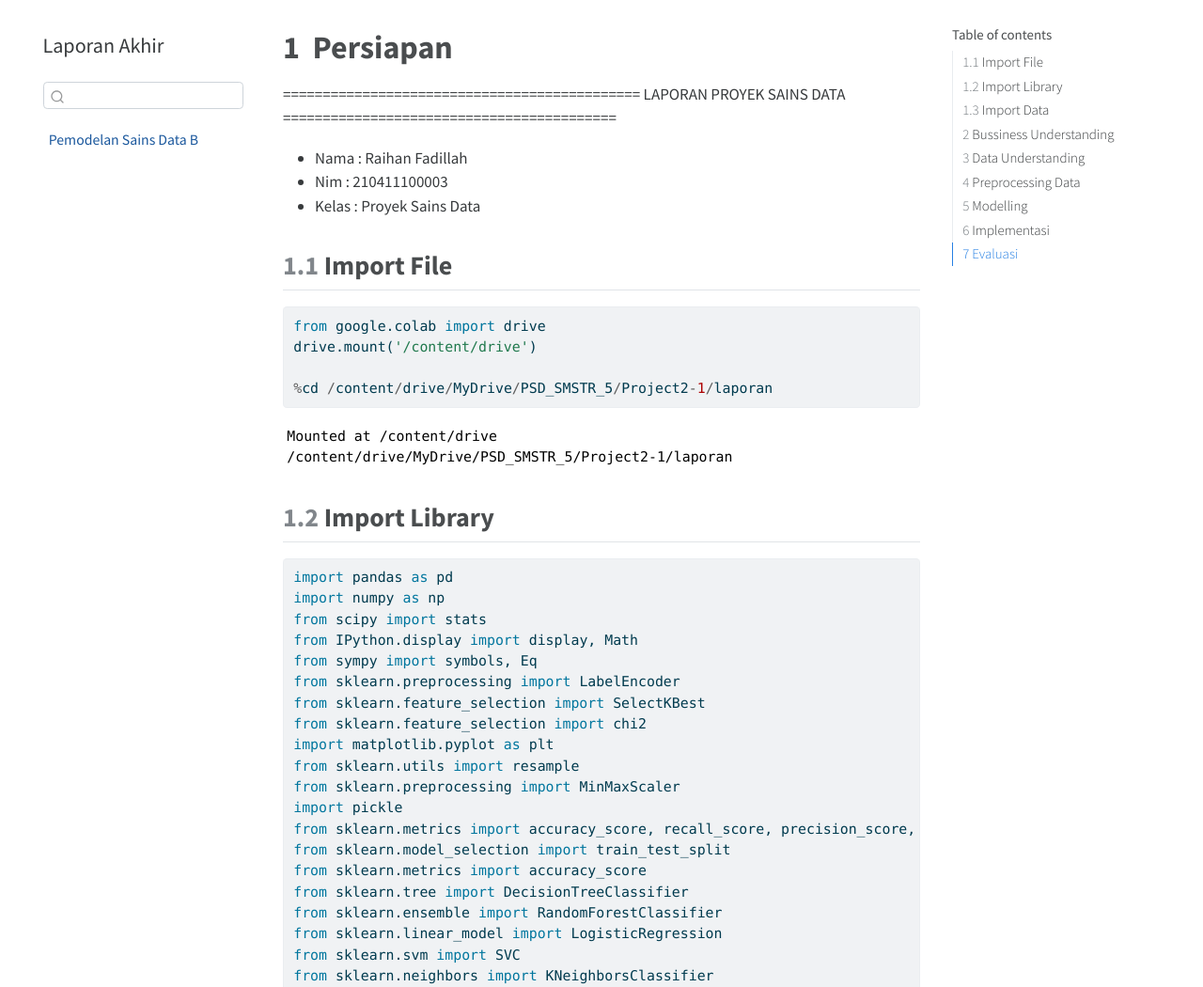
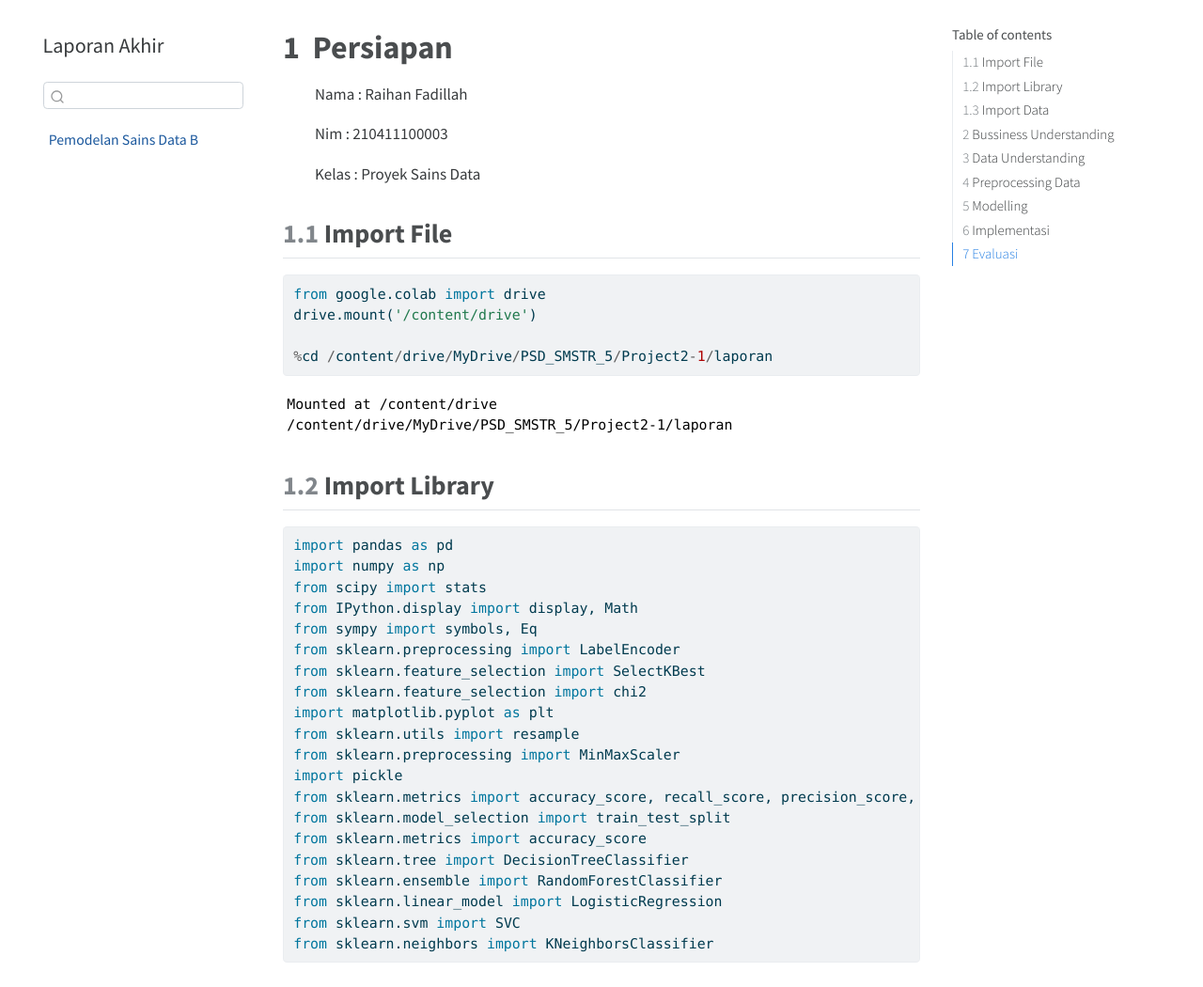
Before and after one commit to Raihan14-Fadillah/book_21-003, a plain HTML site: page index.html in a window 1280 px wide. Shown: the top 1050 px of the page at 94% size. Drawn offline with nearby package versions, Linux system fonts and the light colour scheme; a script that the page names is missing.

Commit message:
Update index.html

```diff
--- a/index.html
+++ b/index.html
@@ -220,13 +220,10 @@ pre > code.sourceCode > span > a:first-child::before { text-decoration: underlin
 
 
 </header>
-
-<p>============================================= LAPORAN PROYEK SAINS DATA ==========================================</p>
-<ul>
-<li>Nama : Raihan Fadillah</li>
-<li>Nim : 210411100003</li>
-<li>Kelas : Proyek Sains Data</li>
-</ul>
+<ul>Nama : Raihan Fadillah</ul>
+<ul>Nim : 210411100003</ul>
+<ul>Kelas : Proyek Sains Data</ul>
+
 <section id="import-file" class="level2" data-number="1.1">
 <h2 data-number="1.1" class="anchored" data-anchor-id="import-file"><span class="header-section-number">1.1</span> Import File</h2>
 <div class="cell" data-executioninfo="{&quot;status&quot;:&quot;ok&quot;,&quot;timestamp&quot;:1700042217402,&quot;user_tz&quot;:-420,&quot;elapsed&quot;:20153,&quot;user&quot;:{&quot;displayName&quot;:&quot;21-003_ Raihan Fadillah&quot;,&quot;userId&quot;:&quot;14350617505428577453&quot;}}" data-outputid="d17d6977-7f91-4611-bb20-2c6886522726" data-execution_count="1">
```
